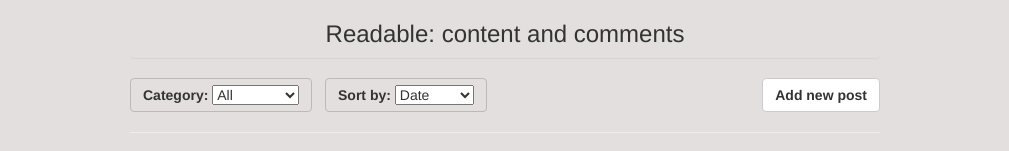
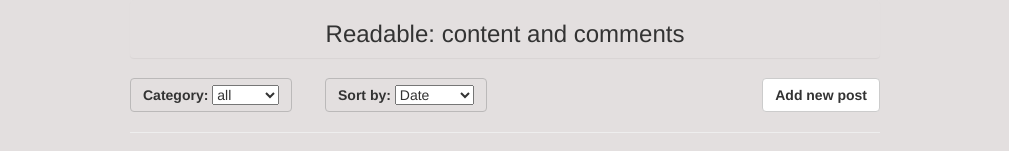
Before and after one commit to developer2020github/readable, a React (Create React App) app: page / in a window 1280 px wide. Shown: the top 151 px of the page, without its empty margins (135-1144 px from the left). Built offline with nearby package versions, Linux system fonts and the light colour scheme; a web font is replaced by a local one.

Commit message:
feat: add filtering by category in the main view

```diff
--- a/src/components/MainView.js
+++ b/src/components/MainView.js
@@ -22,8 +22,6 @@ function addNumberOfComments(posts, comments){
 
 			(numberOfCommments, comment)=>{
 
-
-			//	console.log(comment.parentId)
 				if (comment.parentId===posts[i].id){
 					return numberOfCommments+1;
 				}
@@ -36,13 +34,29 @@ function addNumberOfComments(posts, comments){
 
 
 class MainView extends Component {
+
+	state={
+         selectedCategory: "all"
+	}
+
+
+	handleCategorySelect=(e)=>{
+		console.log("category is now selected");
+		console.log(e.target.value);
+		this.setState({selectedCategory: e.target.value});
+	}
+
+
 	render() {
-
-		//let posts = listOfObjectsToArray(this.props.posts);
-
 
 		let comments = this.props.comments;
 		let posts = addNumberOfComments(this.props.posts, comments);
+		let categories = ["all", ...this.props.categories];
+		let filteredPosts = posts.filter(
+			(p)=>{
+					return (p.category===this.state.selectedCategory||this.state.selectedCategory==="all")
+				 }
+		)
 
 		return (
 			<div className="container">
@@ -52,10 +66,10 @@ class MainView extends Component {
 					<div className="col-md-2 col-md-offset-2">
 						<div className="btn-panel control-style">
 							<span className="control-style">Category: </span>
-							<select className="selectpicker">
-								<option>All</option>
-								<option>Category1</option>
-								<option>Category2</option>
+							<select className="selectpicker" onChange={this.handleCategorySelect}>
+								{categories.map((category)=>{
+								  return <option value={category}>{category}</option>
+								})}
 							</select>
 						</div>
 					</div>
@@ -80,7 +94,8 @@ class MainView extends Component {
 				</div>
 				<div className="row">
 					<div className="col-md-10 col-md-offset-1">
-						{posts.map((p)=> {
+
+						{filteredPosts.map((p)=> {
 							return <PostViewSmall mainView={true} key={p.id} post={p}/>;
 						})}
 
--- a/src/reducers/reducers.js
+++ b/src/reducers/reducers.js
@@ -13,7 +13,7 @@ import * as actions from '../actions/actions';
 export function categories(state=null, action){
     switch (action.type){
         case actions.ADD_CATEGORIES :
-         return Object.assign({}, state, {categories: action.categories})
+          return  action.categories.slice(0)
         default:
          return state;
     }
--- a/src/utils/ServerApiTest.js
+++ b/src/utils/ServerApiTest.js
@@ -170,8 +170,8 @@ function getCommentstAndPosts(numberOfPosts=25, minNumberOfComments=3, maxNumber
        if (randomizeNumberOfcomments){
             numberOfComments = getRandomInt(minNumberOfComments, maxNumberOfComments);
        }
-       console.log("number of comments");
-       console.log(numberOfComments);
+       //console.log("number of comments");
+       //console.log(numberOfComments);
 
        for (let j = 0; j<numberOfComments-1; j++){
            let comment = getComment(postId,  lib.generateUUID(), timestamp)
```
Also changed, not shown: src/tests/populateStore.js (+3 -3 lines).
